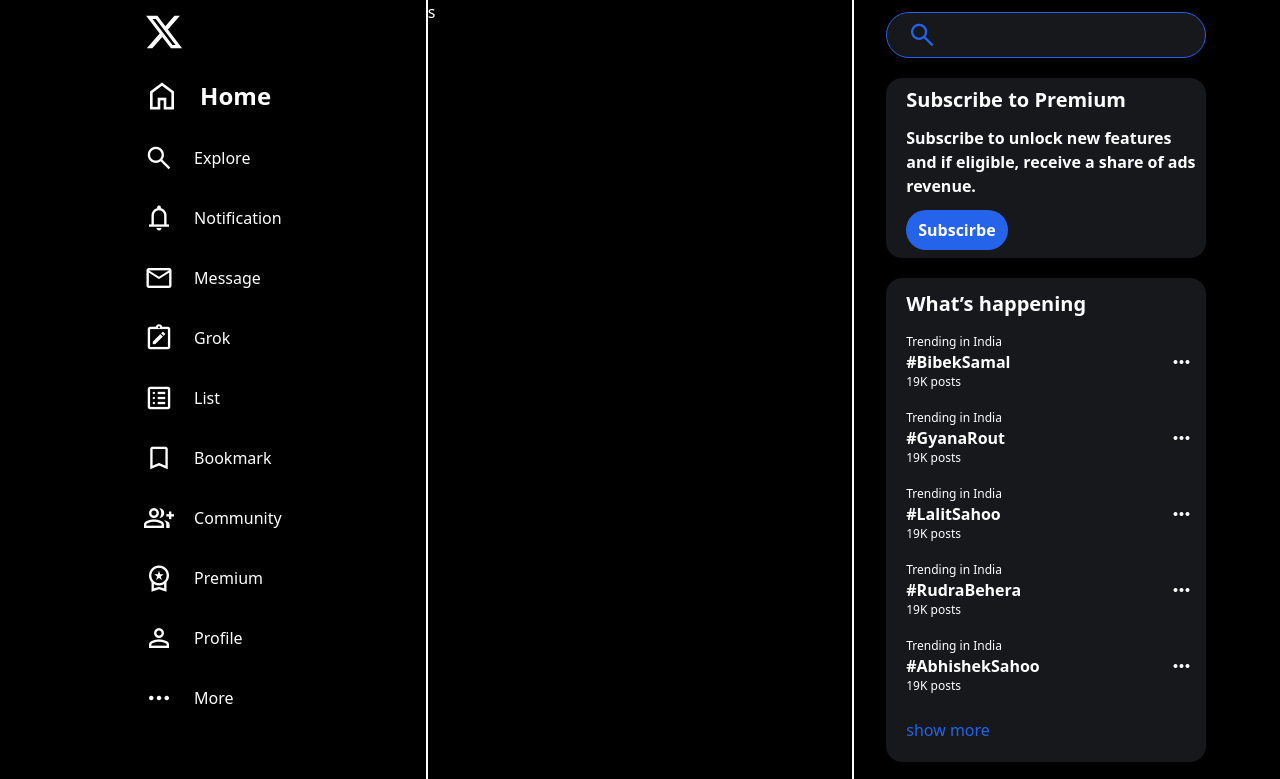
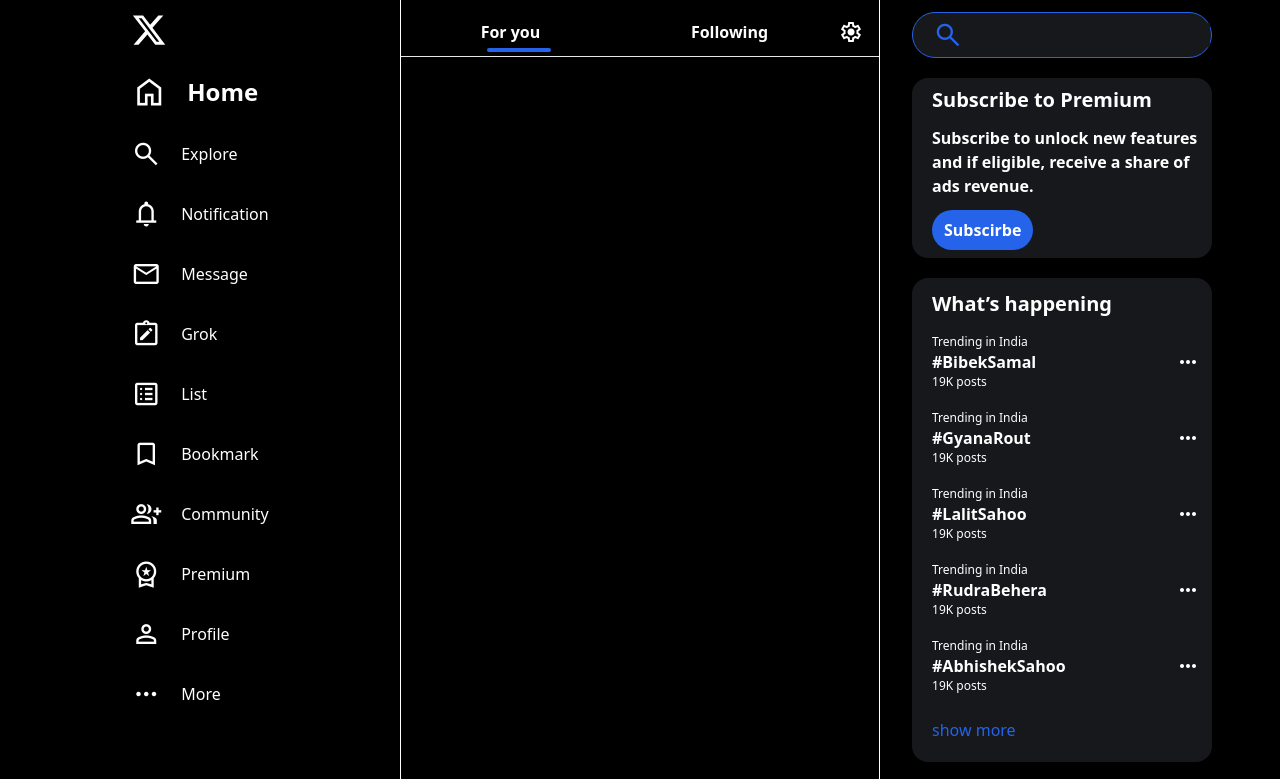
Before and after one commit to Bibek-only/X-UI-clone, a website built with Vite: page index.html in a window 1280 px wide. Shown: the top 779 px of the page. Built offline with nearby package versions, Linux system fonts and the light colour scheme.

Commit message:
designing the posts pannel

```diff
--- a/index.html
+++ b/index.html
@@ -14,13 +14,13 @@
     <div class="container mx-auto flex">
       <!-- the first pannel start -->
 
-      <div class="first w-full flex flex-col items-center">
+      <div class="first w-1/3 flex flex-col items-center">
         <div class="side-bar flex flex-col">
           <div class="logo invert my-3 ml-3">
             <svg
               viewBox="0 0 24 24"
               aria-hidden="true"
-              class="w-10 r-4qtqp9 r-yyyyoo r-dnmrzs r-bnwqim r-1plcrui r-lrvibr r-lrsllp r-1nao33i r-16y2uox r-8kz0gk"
+              class="w-9 r-4qtqp9 r-yyyyoo r-dnmrzs r-bnwqim r-1plcrui r-lrvibr r-lrsllp r-1nao33i r-16y2uox r-8kz0gk"
             >
               <g>
                 <path
@@ -110,11 +110,29 @@
 
       <!-- the second pannel start -->
 
-      <div class="second w-full border-l-2 border-r-2 border-white">s</div>
+      <div class="second w-2/5 border-l border-r border-white">
+
+        <!-- top of the second pannel -->
+
+        <div class="top flex w-full font-bold mt-2 py-3 border-b relative">
+          <div class="slide1 w-16 h-1 bg-blue-600 absolute bottom-1 left-[18%] rounded-full"></div>
+          <div class="slide2 w-20 h-1 bg-blue-600 absolute bottom-1 right-[23.2%] rounded-full hidden"></div>
+          <div class="left w-1/2 flex items-center justify-center">For you</div>
+          <div class="right w-1/2 flex items-center justify-center">
+            Following
+          </div>
+          <div class="setting flex items-end justify-center">
+            <span class="material-symbols-outlined mr-4"> settings </span>
+          </div>
+        </div>
+
+        <!-- the posts part start -->
+
+      </div>
 
       <!-- the third pannel start -->
 
-      <div class="third w-full flex flex-col items-start">
+      <div class="third w-1/3 flex flex-col items-start">
         <!-- the search bar -->
 
         <div
@@ -272,7 +290,7 @@
         <!-- the footer box start -->
 
         <div
-          class="footer  w-9/12 ml-8 mt-3 rounded-2xl text-xs flex items-start justify-start gap-3 flex-wrap align-top pl-5 pr-3 py-1"
+          class="footer w-9/12 ml-8 mt-3 rounded-2xl text-xs flex items-start justify-start gap-3 flex-wrap align-top pl-5 pr-3 py-1"
         >
           <p>Terms of Service</p>
           <p>Privacy Policy</p>
```
Also changed, not shown: src/output.css.
